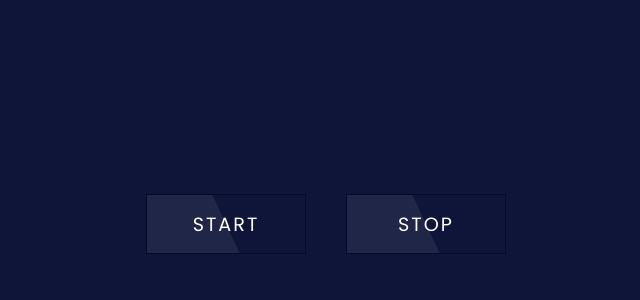
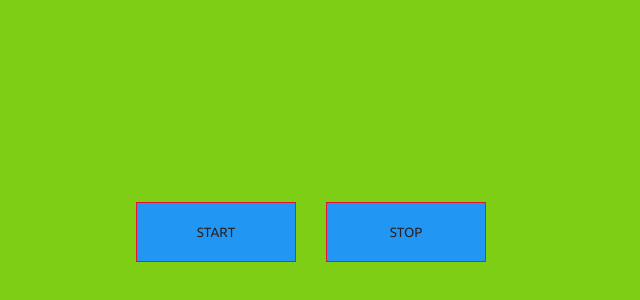
Before and after one commit to AleksandrNebesnyi/goit-js-hw-11-color-switch, a website built with Parcel: page src/index.html in a window 1280 px wide. Shown: the part 176-476 px from the top of the page, without its empty margins (314-954 px from the left). Built offline with nearby package versions, Linux system fonts and the light colour scheme.

Commit message:
finish task

```diff
--- a/src/index.html
+++ b/src/index.html
@@ -1,13 +1,17 @@
 <!DOCTYPE html>
 <html lang="en">
-<head>
-    <meta charset="UTF-8">
-    <meta http-equiv="X-UA-Compatible" content="IE=edge">
-    <meta name="viewport" content="width=device-width, initial-scale=1.0">
+  <head>
+    <meta charset="UTF-8" />
+    <meta http-equiv="X-UA-Compatible" content="IE=edge" />
+    <meta name="viewport" content="width=device-width, initial-scale=1.0" />
+    <link rel="preconnect" href="https://fonts.googleapis.com">
+<link rel="preconnect" href="https://fonts.gstatic.com" crossorigin>
+<link href="https://fonts.googleapis.com/css2?family=Ubuntu:wght@300;400;500;700&display=swap" rel="stylesheet">
+
     <title>Parcel</title>
-</head>
-<body>
+  </head>
+  <body>
     <include src="./partials/buttons.html"></include>
     <script src="./index.js"></script>
-</body>
+  </body>
 </html>
--- a/src/index.js
+++ b/src/index.js
@@ -1,2 +1,2 @@
-import './scss/main.scss';
-import './js/color_switcher';
+import "./scss/main.scss";
+import "./js/color-switcher";
--- /dev/null
+++ b/src/js/color-switcher.js
@@ -0,0 +1,51 @@
+// Есть массив цветов в hex-формате и кнопки Start и Stop.
+
+// <button type="button" data-action="start">Start</button>
+// <button type="button" data-action="stop">Stop</button>
+// const colors = [
+//   '#FFFFFF',
+//   '#2196F3',
+//   '#4CAF50',
+//   '#FF9800',
+//   '#009688',
+//   '#795548',
+// ];
+// Напиши скрипт, который после нажатия кнопки Start, раз в секунду меняет цвет фона body на случайное значение из массива используя инлайн-стиль. При нажатии на кнопку Stop, изменение цвета фона должно останавливаться.
+
+// warning Учти, на кнопку Start можно нажать бесконечное количество раз. Сделай так, чтобы пока изменение темы запушено, кнопка Start была не активна.
+
+// Для генерации случайного числа (индекс элемента массива цветов), используй функцию randomIntegerFromInterval.
+
+
+import { colors } from "./colors.js";
+import { randomIntegerFromInterval } from "./random-integer.js";
+
+const DELAY_INTERVAL = 1000;
+let Interval = null;
+const refs = {
+  btnStart: document.querySelector('[data-action="start"]'),
+  btnStop: document.querySelector('[data-action="stop"]'),
+  body: document.body,
+};
+
+
+
+refs.btnStart.addEventListener("click", (event) => {
+  Interval = setInterval(() => {
+    console.log("click");
+    refs.body.style.backgroundColor =
+      colors[randomIntegerFromInterval(0, colors.length - 1)];
+  }, DELAY_INTERVAL);
+//   refs.btnStart.setAttribute("disabled", true);
+  refs.btnStart.disabled = true;
+  console.log(refs.btnStart.disabled);
+});
+
+refs.btnStop.addEventListener("click", (event) => {
+  if (Interval) {
+      clearInterval(Interval);
+    //    refs.btnStart.removeAttribute("disabled");
+    refs.btnStart.disabled = false;
+    console.log(refs.btnStart.disabled);
+  }
+});
--- a/src/js/color_switcher.js
+++ /dev/null
@@ -1,32 +0,0 @@
-import {colors} from './colors.js';
-import {randomIntegerFromInterval} from './utils.js';
-
-const DELAY_INTERVAL = 1000;
-const refs =
-{
-    btnStart: document.querySelector('[data-action="start"]'),
-    btnStop: document.querySelector('[data-action="stop"]'),
-    body: document.body,
-}
-let currentInterval = null;
-
-refs.btnStart.addEventListener('click', (event) =>
-{
-    currentInterval = setInterval(() =>
-    {
-        refs.body.style.backgroundColor = colors[randomIntegerFromInterval(0, colors.length - 1)];
-    }, DELAY_INTERVAL);
-    // refs.btnStart.setAttribute('disabled', true);
-    refs.btnStart.parentElement.classList.add('disabled');
-})
-
-refs.btnStop.addEventListener('click', (event) =>
-{
-    if (currentInterval)
-    {
-        clearInterval(currentInterval);
-        currentInterval = null;
-        // refs.btnStart.removeAttribute('disabled');
-        refs.btnStart.parentElement.classList.remove('disabled');
-    }
-})
--- a/src/partials/buttons.html
+++ b/src/partials/buttons.html
@@ -1,8 +1,5 @@
 <div class="container">
-    <a href="#">
-        <button class="button" type="button" data-action="start">Start</button>
-    </a>
-    <a href="#">
-        <button class="button" type="button" data-action="stop">Stop</button>
-    </a>
+  <button class="button" type="button" data-action="start">Start</button>
+
+  <button class="button" type="button" data-action="stop">Stop</button>
 </div>
--- a/src/scss/body.scss
+++ b/src/scss/body.scss
@@ -1,16 +1,16 @@
-@import url("http://fonts.googleapis.com/css?family=Poppins:100,200,300,400,500,600,700,800,900");
+*,
+*::before,
+*::after {
+  box-sizing: border-box;
+  font-family: "Ubuntu", sans-serif;
+}
 
-* {
-  margin: 0;
-  padding: 0;
-  box-sizing: border-box;
-  font-family: "Poppins", sans-serif;
-}
+
 
 body {
   display: flex;
   justify-content: center;
   align-items: center;
   min-height: 100vh;
-  background: #0e1538;
+  background: #7ece16;
 }
--- a/src/scss/buttons.scss
+++ b/src/scss/buttons.scss
@@ -1,31 +1,19 @@
 .button {
-  position: absolute;
-  top: 0;
-  left: 0;
-  width: 100%;
-  height: 100%;
+  position: relative;
+
+  width: 160px;
+  height: 60px;
   display: inline-block;
-  background: #0e1538;
   z-index: 10;
   display: flex;
   justify-content: center;
   align-items: center;
-  font-size: 1.2em;
   text-transform: uppercase;
-  letter-spacing: 2px;
-  color: #fff;
-  border: 1px solid #040a29;
+  color: #2c2222;
+  border: 1px solid #e71235;
   overflow: hidden;
   cursor: pointer;
+  margin-right: 30px;
+  background-color: #2196f3;
+  transition: background-color 250ms cubic-bezier(0.4, 0, 0.2, 1);
 }
-
-.button::before {
-  content: "";
-  position: absolute;
-  top: 0;
-  left: -50%;
-  width: 100%;
-  height: 100%;
-  background: rgba(255, 255, 255, 0.075);
-  transform: skew(25deg);
-}
--- a/src/scss/container.scss
+++ b/src/scss/container.scss
@@ -2,47 +2,4 @@
   display: flex;
   justify-content: center;
   align-items: center;
-  //   flex-direction: column;
 }
-
-.container a {
-  position: relative;
-  width: 160px;
-  height: 60px;
-  display: inline-block;
-  background: #fff;
-  margin: 20px;
-}
-
-.container a::before,
-.container a::after {
-  content: "";
-  position: absolute;
-  inset: 0;
-  background: #f00;
-  transition: 0.5s;
-}
-
-.container a:nth-child(1):before,
-.container a:nth-child(1):after {
-  background: linear-gradient(45deg, #00ccff, #0e1538, #0e1538, #d400d4);
-}
-
-.container a:nth-child(2):before,
-.container a:nth-child(2):after {
-  background: linear-gradient(45deg, #ff075b, #0e1538, #0e1538, #1aff22);
-}
-
-.container a:hover::before {
-  inset: -3px;
-}
-
-.container a:hover::after {
-  inset: -3px;
-  filter: blur(10px);
-}
-
-.disabled {
-  pointer-events: none;
-  opacity: 0.5;
-}
```
Also changed, not shown: src/js/random-integer.js (renamed from src/js/utils.js), 1 other file.
